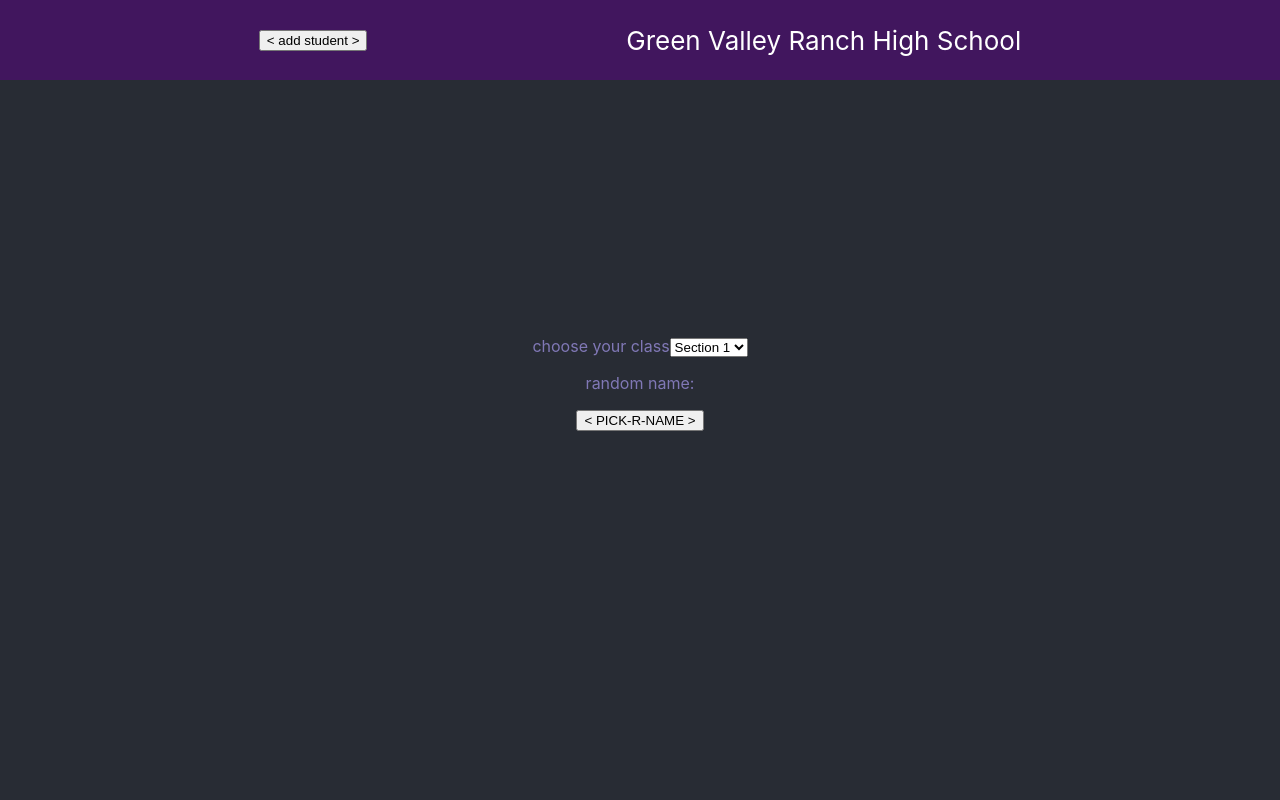
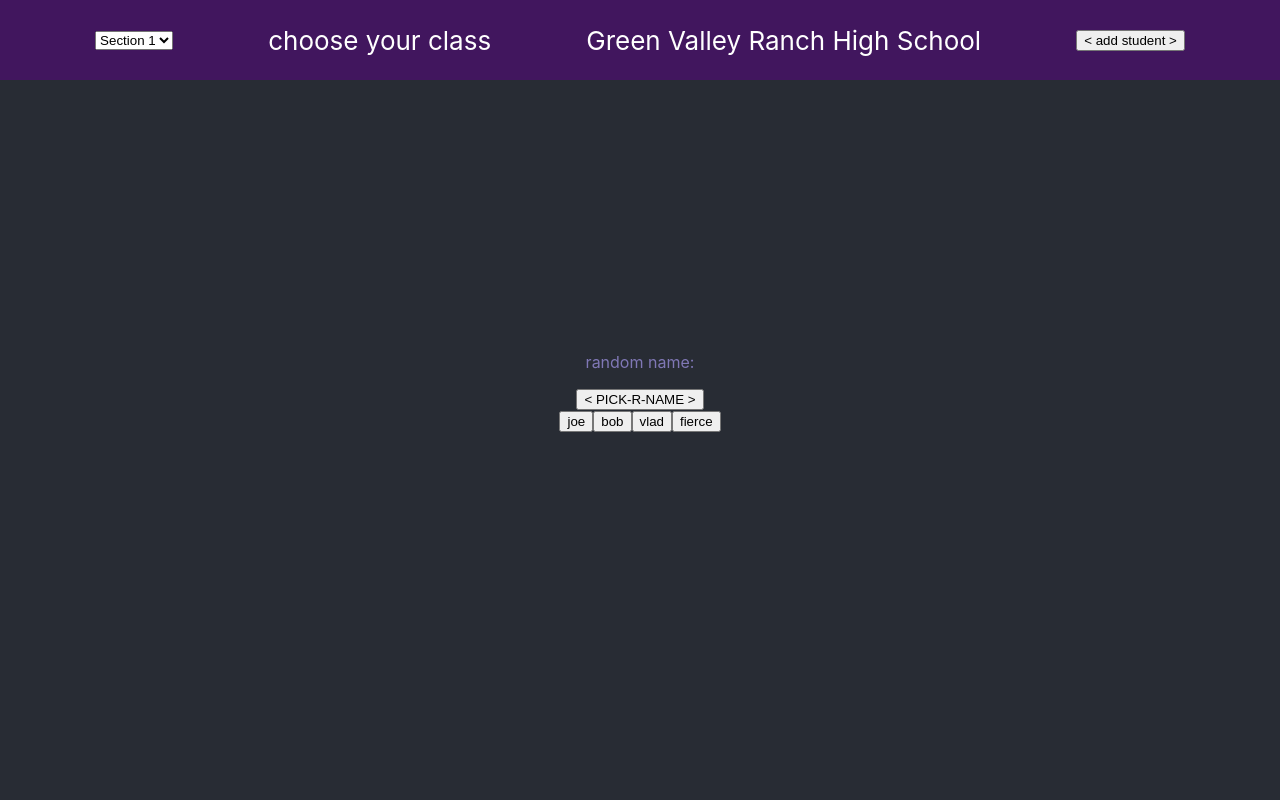
Before and after one commit to vladsolokha/portfolio-review, a React (Create React App) app: page / in a window 1280 px wide. Shown: the top 800 px of the page. Built offline with nearby package versions, Linux system fonts and the light colour scheme.

Commit message:
created components from app and prop drilling. Display names using map function.

```diff
--- a/src/App.js
+++ b/src/App.js
@@ -1,5 +1,9 @@
 import React, {useState} from 'react';
 import './App.css';
+
+import Header from './components/Header';
+import Footer from './components/Footer';
+import NamesList from './components/NamesList'
 
 const students = [
   {
@@ -27,8 +31,8 @@
     setRandomName(getName);
   }
 
-  const classHandler = (e) => {
-    setSelectedClass(e.target.value);
+  const classHandler = (event) => {
+    setSelectedClass(event.target.value);
   }
 
   console.log(selectedClass);
@@ -37,25 +41,29 @@
 
   return (
     <div className="App">
-      <header className="App-header">
-        <span>Green Valley Ranch High School</span>
-          <button> &lt; add student &gt; </button>
-      </header>
+
+      <Header selectecClass={selectedClass} classHandler={classHandler} />
+
       <main className='main'>
-        <label for='class'> choose your class</label>
-        <select
-          defaultValue={selectedClass}
-          onChange={classHandler}
-        >
-          <option value='1'>Section 1</option>
-          <option value='2'>Section 2</option>
-        </select>
-      <p>random name: {randomName}</p>
-      <button onClick={getRandomName} > &lt; PICK-R-NAME &gt;</button>
+
+        <div className='randomName'>
+          <p>random name: {randomName}</p>
+          <button onClick={getRandomName} > &lt; PICK-R-NAME &gt;</button>
+        </div>
+
+        {/* <NamesList selectedClass={selectedClass} names={names} studentNames={names.studentNames} /> */}
+        <aside className='namesList'>
+          {
+            names[Number(selectedClass - 1)].studentNames.map(name => {
+              return (
+                <button key={name.id} className='name'> {name} </button>
+              )
+            })
+          }
+        </aside>
+
       </main>
-      <footer className = 'footer'>
-        <p> I'm a school yo </p>
-      </footer>
+      <Footer />
     </div>
   );
 }
--- /dev/null
+++ b/src/components/Footer.js
@@ -0,0 +1,13 @@
+import React from 'react';
+
+function Footer() {
+    return (
+
+        <footer className = 'footer'>
+            <p> I'm a school yo </p>
+        </footer>
+
+     )
+}
+
+export default Footer
--- /dev/null
+++ b/src/components/Header.js
@@ -0,0 +1,21 @@
+import React from 'react';
+
+function Header(props) {
+    return (
+        <header className="App-header">
+            <button> &lt; add student &gt; </button>
+            <span>Green Valley Ranch High School</span>
+            <label for='class'> choose your class</label>
+            <select
+                defaultValue={props.selectedClass}
+                onChange={props.classHandler}
+                >
+                <option value='1'>Section 1</option>
+                <option value='2'>Section 2</option>
+            </select>
+        </header>
+
+     )
+}
+
+export default Header
--- /dev/null
+++ b/src/components/NamesList.js
@@ -0,0 +1,11 @@
+import React, {useState} from 'react';
+
+function NamesList(props) {
+    return (
+
+        <>
+          </>
+     )
+}
+
+export default NamesList
```
